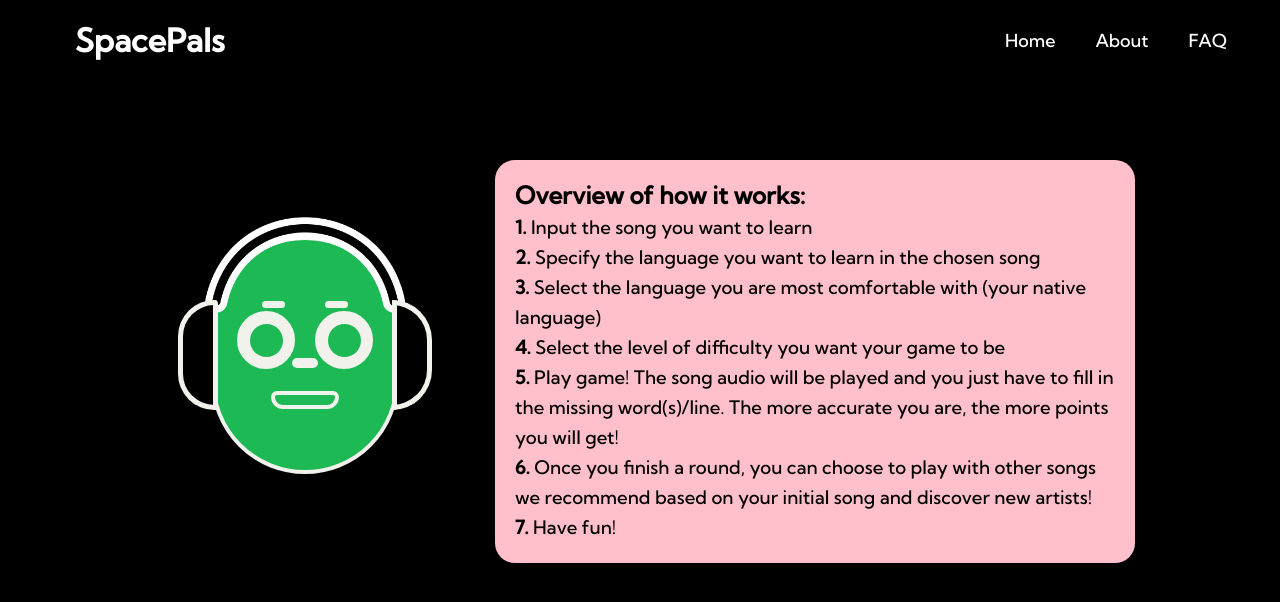
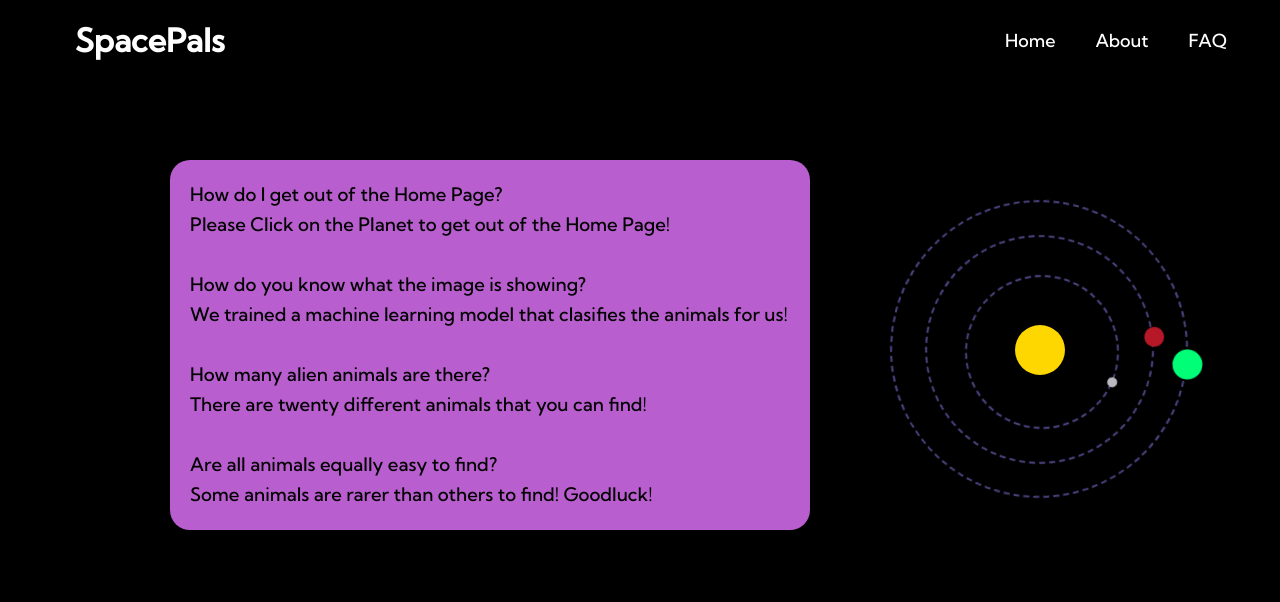
Before and after one commit to jrbyers/SpacePals, a React (Create React App) app in the folder frontend/: page /faq in a window 1280 px wide. Shown: the top 602 px of the page. Built offline with nearby package versions, Linux system fonts and the light colour scheme.

Commit message:
fixed other pages such as faq and about

```diff
--- a/frontend/src/pages/home/AboutPage.css
+++ b/frontend/src/pages/home/AboutPage.css
@@ -17,63 +17,18 @@
 }
 
 .mission-container {
-    margin-top: 50px;
-    max-width: 600px;
+    margin-top: 55px;
+    max-width: 800px;
     height: 225px;
-    font-size: 14pt;
+    font-size: 25pt;
     color: white;
     text-align: center;
 }
 
-.about-us-container {
-    width: 400px;
-    height: 300px;
-    font-size: 14pt;
+.emoji-container {
+    margin-top: 150px;
+    height: 225px;
+    font-size: 80pt;
     color: white;
     text-align: center;
 }
-
-.profile-container {
-    position: absolute;
-    top: 65vh;
-    width: 70%;
-    height: 200px;
-    display: flex;
-    flex-direction: row;
-
-}
-
-.pfp1 {
-    position: relative;
-    width: 375px;
-    height: 200px;
-    background: url("../../assets/images/AboutPage/marcel.png") no-repeat center center;
-    background-size: contain;
-}
-
-
-.pfp2 {
-    position: relative;
-    width: 375px;
-    height: 200px;
-    margin-right: 100px;
-    background: url("../../assets/images/AboutPage/andrew.png") no-repeat center center;
-    background-size: contain;
-}
-
-.pfp3 {
-    position: relative;
-    width: 375px;
-    height: 200px;
-    margin-left: 100px;
-    background: url("../../assets/images/AboutPage/allen.png") no-repeat center center;
-    background-size: contain;
-}
-
-.pfp4 {
-    position: relative;
-    width: 375px;
-    height: 200px;
-    background: url("../../assets/images/AboutPage/charlene.png") no-repeat center center;
-    background-size: contain;
-}
--- a/frontend/src/pages/home/AboutPage.tsx
+++ b/frontend/src/pages/home/AboutPage.tsx
@@ -2,45 +2,26 @@ import React from 'react'
 
 import "./AboutPage.css"
 
-//main component of the about page
 export default function AboutPage() {
   return (
     <div className="about-page">
       <div className="right-blob"></div>
       <div className="main-container">
         <div className="mission-container">
-          <span style={{fontWeight: "bold", fontSize: "23pt", lineHeight:"50px"}}>Our mission:</span>
-          <br/>
-          SpotiDuo adds a fun twist to language learning by blending the joy of music with the art of language acquisition.
-          <br/>
-          As you play, listen, and challenge your lyrical knowledge, SpotiDuo crafts an interactive experience that fosters
-          a deeper cultural and linguistic appreciation. Join us on this adventure of discovery, all it takes is just one song...
+          <span
+            style={{ fontWeight: "bold", fontSize: "40pt", lineHeight: "50px" }}
+          >
+            About:
+          </span>
+          <br />
+          With SpacePals you can embark on a journey to discover the conzmos!
+          Take pictures of all the alien animlas that you find along the way,
+          and look back at them later on in your Explorers's Guide! You can see
+          your progress there as you progress on your journey and learn some
+          cool information about all the animals you encounter.
         </div>
-
-        <div className="about-us-container">
-          <span style={{fontWeight: "bold", fontSize: "23pt", lineHeight:"50px"}}>Who we are:</span>
-          <br/>
-          Made with the blood, sweat, and tears of Brown students
-          <br/>
-          <span style={{fontWeight: "bold"}}>
-            <br/>
-            Marcel Mateos Salles
-            <br/>
-            Andrew Chen
-            <br/>
-            Allen Wang
-            <br/>
-            Charlene Chen
-          </span>
-        </div>
-        <div className="profile-container">
-          <div className="pfp1"/>
-          <div className="pfp2"/>
-          <div className="pfp3"/>
-          <div className="pfp4"/>
-        </div>
-
+        <div className="emoji-container">👽</div>
       </div>
     </div>
-  )
+  );
 }
--- a/frontend/src/pages/home/FAQPage.css
+++ b/frontend/src/pages/home/FAQPage.css
@@ -3,11 +3,12 @@
 /* css styling for the faq page */
 
 .faq-page {
-    background: black;
+    background: rgb(0, 0, 0);
     min-height: 100vh;
   }
 
 .main-container-faq {
+    position: "relative";
     display: flex;
     width: 100%;
     justify-content: center;
@@ -16,14 +17,8 @@
     padding: 0;
 }
 
-.person-container-faq {
-    margin-top: 150px;
-    margin-right: 30px;
-    height: 300px;
-}
-
 .overview-container {
-    background-color: pink;
+    background-color: rgb(185, 94, 206);
     margin-top: 80px;
     width: 600px;
     padding: 20px;
@@ -34,47 +29,101 @@
     line-height: 30px;
 }
 
-/* .y-wrapper {
+#circle-orbit-container {
+  position: relative;
+  top: 120px;
+  left: 80px;
+  height: 300px;
+  width: 300px;
+}
+#inner-orbit {
   position: absolute;
-    bottom: -5vh;
-    left: -7vh;
-    animation: y-axis 3s forwards ease-in-out;
+  top: 75px;
+  left: 75px;
+  width: 150px;
+  height: 150px;
+  border: 2px #4A437F dashed;
+  border-radius: 100%;
+  -webkit-animation: spin-right 10s linear infinite;
+  animation: spin-right 10s linear infinite;
 }
 
-  .z-wrapper {
+.inner-orbit-cirlces {
   position: absolute;
-    bottom: -5vh;
-    left: -7vh;
-    animation: z-axis 5s infinite ease-in-out;
+  top: 62px;
+  left: -6px;
+  height: 10px;
+  width: 10px;
+  border-radius: 100%;
+  background-color: #b9b9bf;
 }
 
-
-  .x-wrapper {
+/* ---------- Middle orbit - This is the circles second closest to the central point ---------- */
+#middle-orbit {
   position: absolute;
-    bottom: 50vh;
-    left: 50vh;
-    width: 50px;
-    height: 50px;
-    background-color: white;
-    border-radius: 10px;
-    animation: x-axis 10s infinite linear;
+  top: 35px;
+  left: 35px;
+  width: 225px;
+  height: 225px;
+  border: 2px #4A437F dashed;
+  border-radius: 100%;
+  -webkit-animation: spin-right 15s linear infinite;
+  animation: spin-right 15s linear infinite;
 }
 
+/* ---------- Repeating styles for the inner orbiting circles ---------- */
+.middle-orbit-cirlces {
+  position: absolute;
+  top: 25px;
+  left: 17px;
+  height: 20px;
+  width: 20px;
+  border-radius: 100%;
+  background-color: #b61828;
+}
 
-  @keyframes x-axis {
-    50% {
-      transform:translateX(800px);
+/* ---------- Outer orbit - This is the circles furthest away from the central point ---------- */
+#outer-orbit {
+  position: absolute;
+  top: 0;
+  left: 0;
+  width: 294px;
+  height: 294px;
+  border: 2px #4A437F dashed;
+  border-radius: 100%;
+  -webkit-animation: spin-right 20s linear infinite;
+  animation: spin-right 20s linear infinite;
+}
+
+/* ---------- Repeating styles for the outer orbiting circles ---------- */
+.outer-orbit-cirlces {
+  position: absolute;
+  top: -17px;
+  left: 125px;
+  height: 30px;
+  width: 30px;
+  border-radius: 100%;
+  background-color: #00ff77;
+}
+
+#sun {
+  position: absolute;
+  top: 50%;
+  left: 50%;
+  width: 50px; /* Adjust the size as needed */
+  height: 50px;
+  background-color: #ffd700; /* Yellow color for the sun */
+  border-radius: 50%;
+  transform: translate(-50%, -50%);
+}
+
+/* ---------- Animation ---------- */
+@keyframes spin-right {
+  100% {
+    -webkit-transform: rotate(360deg);
+    -moz-transform: rotate(360deg);
+    -ms-transform: rotate(360deg);
+    -o-transform: rotate(360deg);
+    transform: rotate(360deg);
   }
 }
-
-  @keyframes y-axis {
-    50% {
-      transform: translateY(100px);
-    }
-  }
-
-  @keyframes z-axis {
-    50% {
-      transform: translateZ(300px);
-    }
-  } */
--- a/frontend/src/pages/home/FAQPage.tsx
+++ b/frontend/src/pages/home/FAQPage.tsx
@@ -7,36 +7,37 @@ import "./FAQPage.css"
 export default function FAQPage() {
   return (
     <div className="faq-page">
-        <div className="main-container-faq">
-          {/* <div className="z-wrapper">
-            <div className="y-wrapper">
-              <div className="x-wrapper"></div>
-            </div>
-          </div> */}
-            <div className="person-container-faq">
-              <PersonComponent handleHeadClick={() => {}} headClicked={false} disabledHover={false}/>
-            </div>
-            <div className="overview-container">
-                <span style={{fontWeight: "bold", fontSize:"18pt"}}>Overview of how it works:</span>
-                <br/>
-                <b>1.</b> Input the song you want to learn
-                <br/>
-                <b>2.</b> Specify the language you want to learn in the chosen song
-                <br/>
-                <b>3.</b> Select the language you are most comfortable with {'(your native language)'}
-                <br/>
-                <b>4.</b> Select the level of difficulty you want your game to be
-                <br/>
-                <b>5.</b> Play game! The song audio will be played and you just have to fill in the
-                missing word{'(s)'}/line. The more accurate you are, the more points you will get!
-                <br/>
-                <b>6.</b> Once you finish a round, you can choose to play with other songs we recommend based
-                on your initial song and discover new artists!
-                <br/>
-                <b>7.</b> Have fun!
-            </div>
+      <div className="main-container-faq">
+        <div className="overview-container">
+          How do I get out of the Home Page?
+          <br></br>Please Click on the Planet to get out of the Home Page!
+          <br />
+          <br />
+          How do you know what the image is showing?
+          <br></br>We trained a machine learning model that clasifies the
+          animals for us!
+          <br />
+          <br />
+          How many alien animals are there?
+          <br></br>There are twenty different animals that you can find!
+          <br />
+          <br />
+          Are all animals equally easy to find?
+          <br></br>Some animals are rarer than others to find! Goodluck!
         </div>
+        <div id="circle-orbit-container">
+          <div id="sun"></div>
+          <div id="inner-orbit">
+            <div className="inner-orbit-cirlces"></div>
+          </div>
+          <div id="middle-orbit">
+            <div className="middle-orbit-cirlces"></div>
+          </div>
+          <div id="outer-orbit">
+            <div className="outer-orbit-cirlces"></div>
+          </div>
+        </div>
+      </div>
     </div>
-
-  )
+  );
 }
```
Lines whose indentation alone changed are shown as unchanged.
